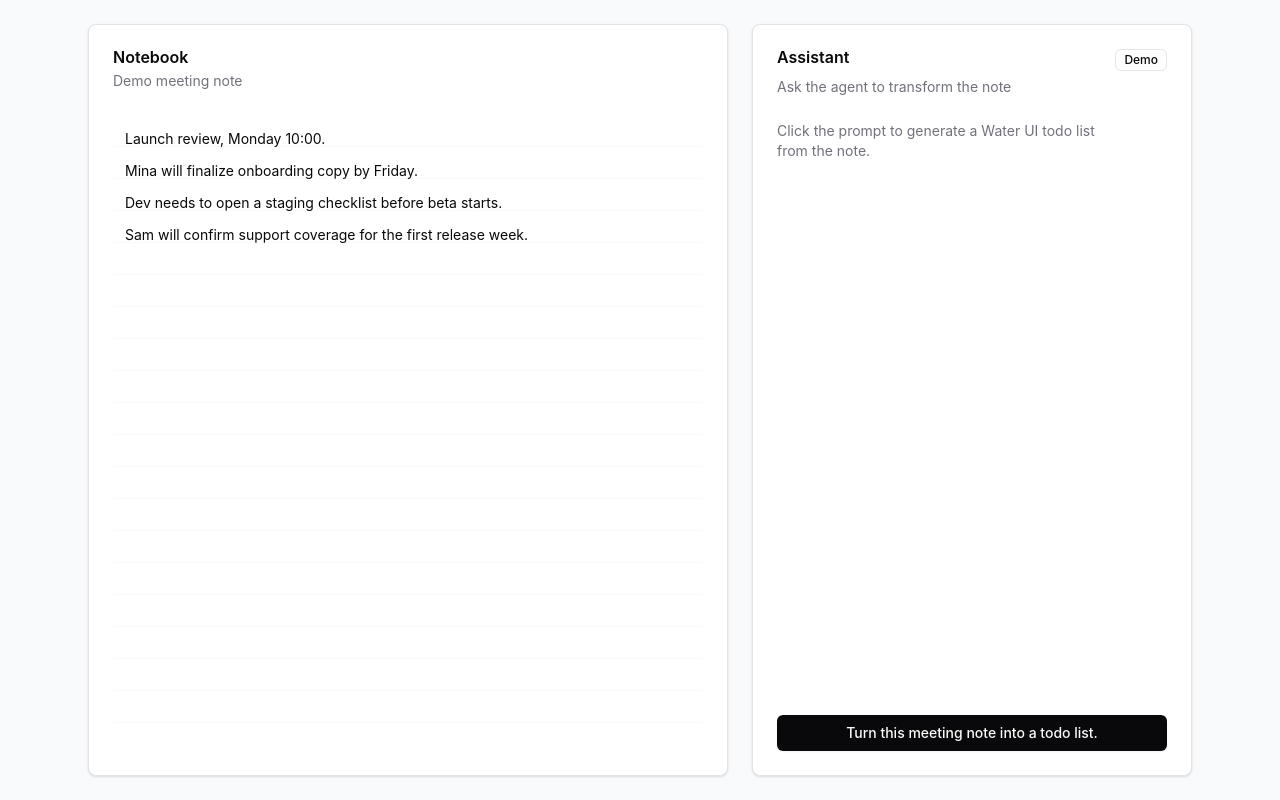
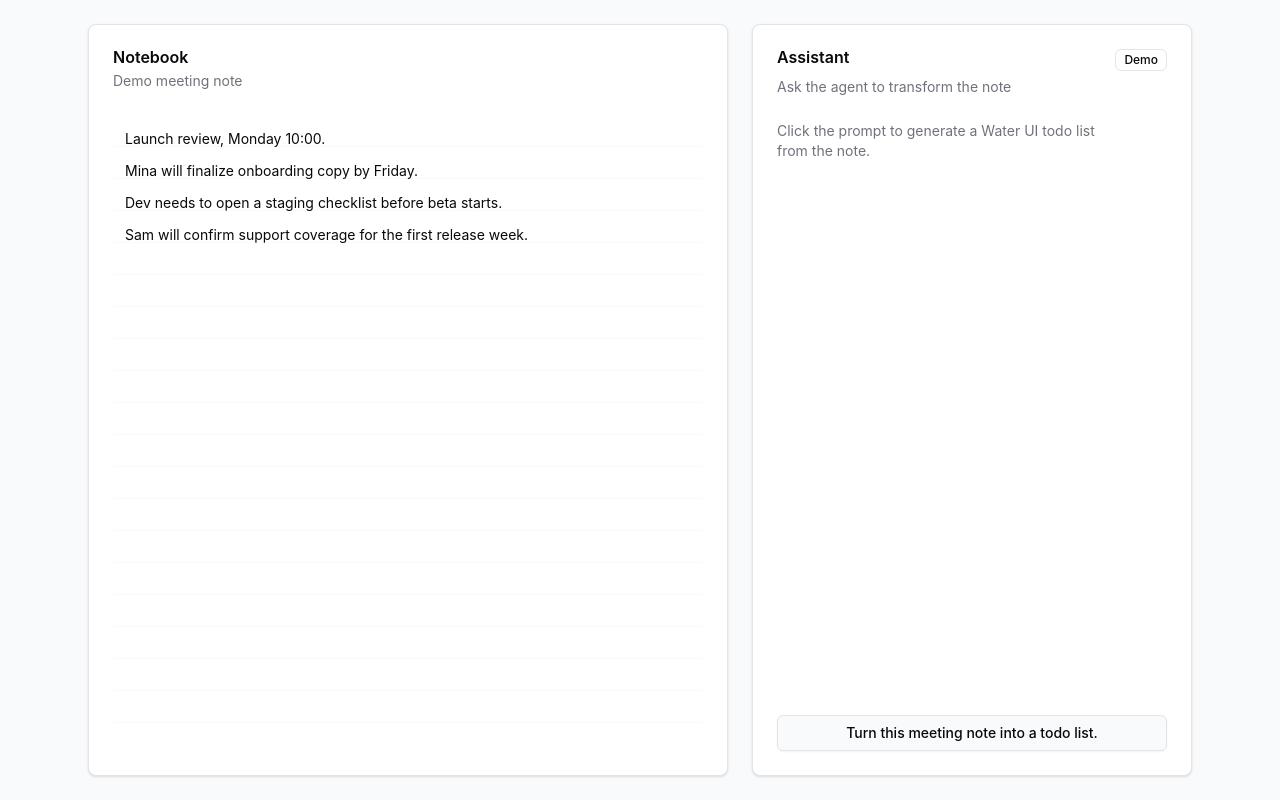
Before and after one commit to sichengchen/water-ui, a React (Vite) app in the folder examples/meeting-actions-demo/: page / in a window 1280 px wide. Built offline with nearby package versions, Linux system fonts and the light colour scheme.

Commit message:
fix(examples): use outline prompt button

```diff
--- a/examples/meeting-actions-demo/src/main.tsx
+++ b/examples/meeting-actions-demo/src/main.tsx
@@ -127,6 +127,7 @@ function App(): ReactNode {
               className="w-full"
               disabled={!canSend}
               onClick={() => void sendMessage()}
+              variant="outline"
             >
               {chat.status === "thinking" ? "Thinking..." : defaultPrompt}
             </Button>
```
